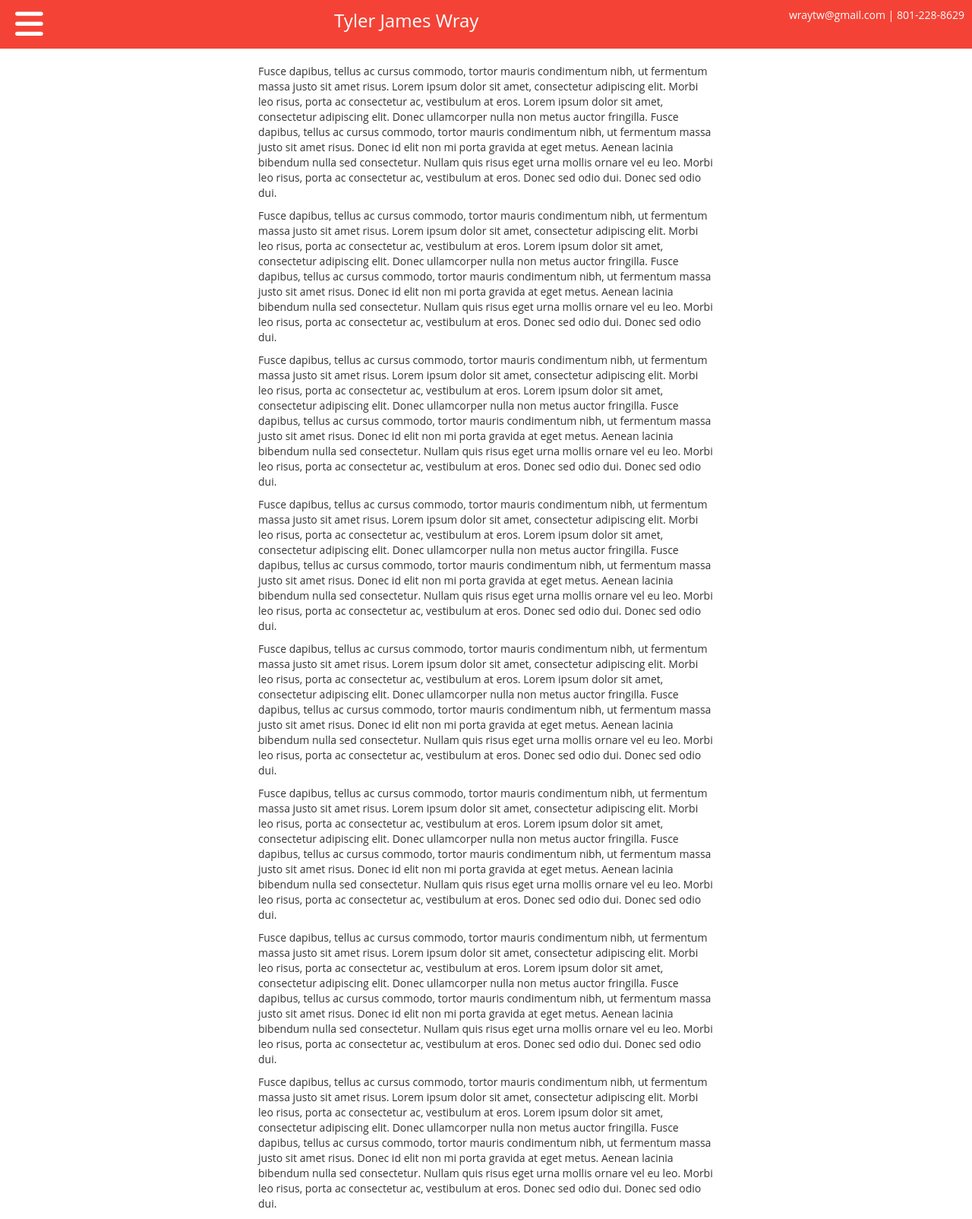
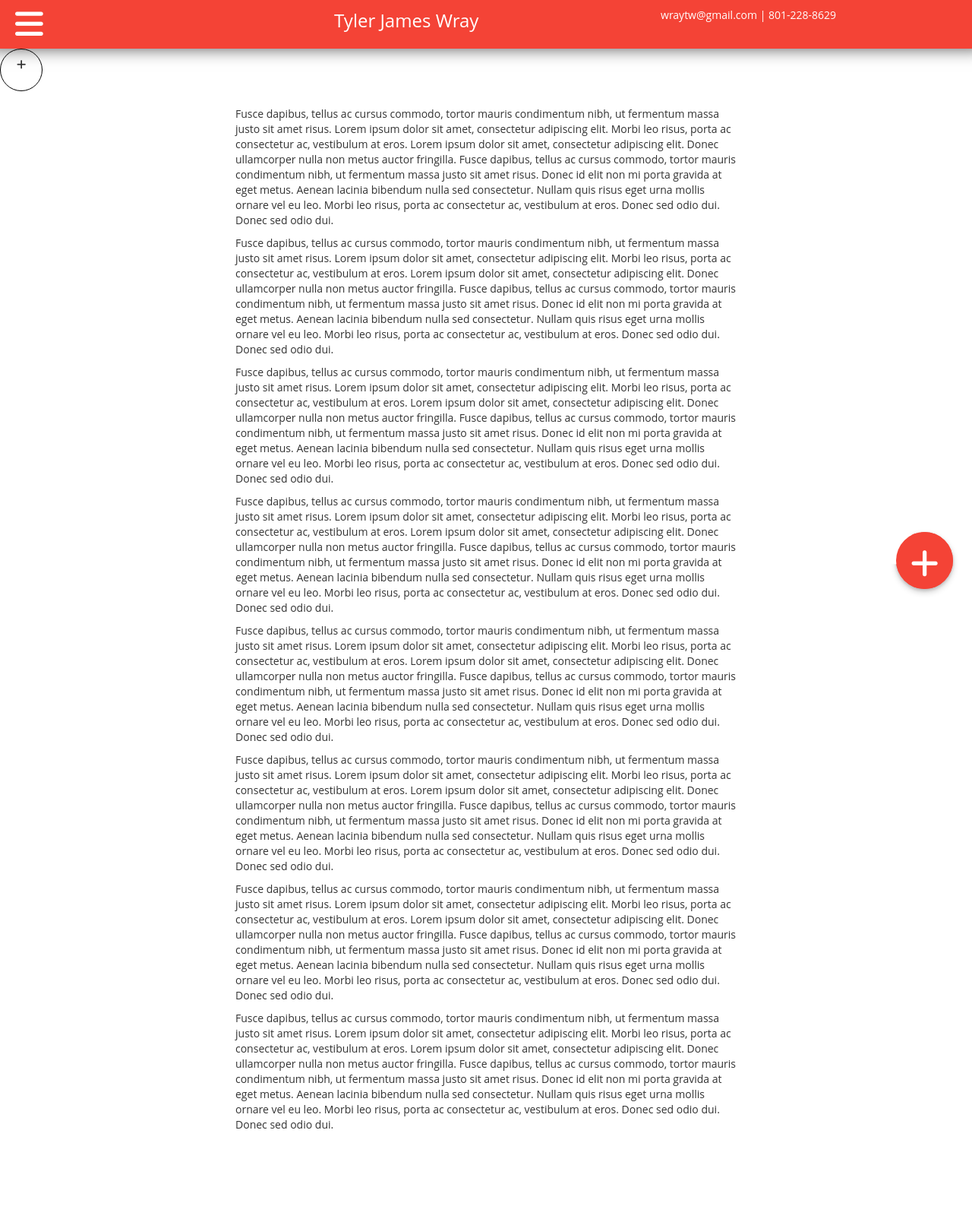
Before and after one commit to tylerwray/PersonalSite-old, a PHP site: page / in a window 1280 px wide. Shown: the whole page at 76% size. After the commit the page ends 1485 px from the top, so only its background shows below. Run offline with PHP 8.4, Linux system fonts and the light colour scheme; some libraries are stand-ins or nearby versions.

Commit message:
Adding scripts and jquery stuff

```diff
--- a/assets/style.css
+++ b/assets/style.css
@@ -3,18 +3,21 @@
     font-family: 'Open Sans', Tahoma, serif;
 
 }
+
+#jumbotron {
+    -webkit-animation: slideup 2s;
+}
 header {
     background-color: #F44336;
     padding: 10px;
-    margin-bottom: 20px;
+    box-shadow: 0px 1px 20px #636363;
+    overflow: hidden;
 }
 
 #info, #contact{
     float: right;
     color: white;
 }
-
-
 
 #nav {
     list-style-type: none;
@@ -37,6 +40,112 @@
 }
 
 article {
-    max-width: 600px;
+    padding: 20px;
+    max-width: 700px;
     margin: auto;
 }
+
+#fab {
+    width: 56px;
+    height: 56px;
+    padding: 10px;
+    border: 1px solid black;
+    border-radius: 900px;
+    text-align: center;
+}
+
+@import url(http://fonts.googleapis.com/css?family=Lato:300,400,700);
+* {
+  box-sizing: border-box;
+}
+
+.radial {
+  width: 75px;
+  height: 75px;
+  position: fixed;
+  right: 25px;
+  bottom: 25px;
+  background: #F44336;
+  border-radius: 50%;
+  -webkit-transition: all 0.5s;
+  transition: all 0.5s;
+  box-shadow: 0px 2px 4px rgba(0, 0, 0, 0.15), 0px 4px 8px rgba(0, 0, 0, 0.2);
+}
+
+.fab {
+  border: none;
+  color: white;
+  background-color: #F44336;
+  border-radius: 50%;
+  width: 75px;
+  height: 75px;
+  position: fixed;
+  right: 25px;
+  bottom: 25px;
+  -webkit-transition: all 0.5s;
+  transition: all 0.5s;
+}
+.fab:hover {
+  box-shadow: 0px 4px 6px rgba(0, 0, 0, 0.15), 0px 6px 10px rgba(0, 0, 0, 0.2);
+}
+
+#plus {
+  -webkit-transition: all 0.5s;
+  transition: all 0.5s;
+  margin-top: 7px;
+}
+
+#fa-1, #fa-2, #fa-3 {
+  position: fixed;
+  background: transparent;
+  border: none;
+  right: 60px;
+  bottom: 57px;
+  -webkit-transition: all 0.5s;
+  transition: all 0.5s;
+  color: white;
+}
+#fa-1:hover, #fa-2:hover, #fa-3:hover {
+  tansition-delay: 0s;
+  color: #F44336;
+}
+
+.radial.open {
+  height: 400px;
+  width: 400px;
+  right: -125px;
+  bottom: -125px;
+}
+.radial.open .fab {
+  background-color: #f30053;
+  box-shadow: 0px 2px 4px rgba(0, 0, 0, 0.15), 0px 4px 8px rgba(0, 0, 0, 0.2);
+}
+.radial.open #plus {
+  -webkit-transform: rotateZ(135deg) translate(-1px, 3px);
+          transform: rotateZ(135deg) translate(-1px, 3px);
+}
+.radial.open #fa-1 {
+  -webkit-transition-delay: 0s;
+          transition-delay: 0s;
+  -webkit-transform: translate(-110px, 10px);
+          transform: translate(-110px, 10px);
+}
+.radial.open #fa-2 {
+  -webkit-transition-delay: 0.1s;
+          transition-delay: 0.1s;
+  -webkit-transform: translate(-85px, -85px);
+          transform: translate(-85px, -85px);
+}
+.radial.open #fa-3 {
+  -webkit-transition-delay: 0.2s;
+          transition-delay: 0.2s;
+  -webkit-transform: translate(10px, -110px);
+          transform: translate(10px, -110px);
+}
+
+
+@media screen and (max-width: 480px) {
+    #contact {
+        display: none;
+    }
+}
--- a/index.html
+++ b/index.html
@@ -3,24 +3,50 @@
 
 <head>
     <meta title="Tyler Wray" />
-    <link rel="stylesheet" href="assets/style.css" />
-    <link rel="stylesheet" href="https://maxcdn.bootstrapcdn.com/bootstrap/3.3.6/css/bootstrap.min.css" integrity="sha384-1q8mTJOASx8j1Au+a5WDVnPi2lkFfwwEAa8hDDdjZlpLegxhjVME1fgjWPGmkzs7" crossorigin="anonymous">
-    <script src="https://use.fontawesome.com/d2a26e3cdc.js"></script>
+    <link
+        rel="stylesheet"
+        href="assets/style.css" />
+    <link
+        rel="stylesheet"
+        href="https://maxcdn.bootstrapcdn.com/bootstrap/3.3.6/css/bootstrap.min.css"
+        integrity="sha384-1q8mTJOASx8j1Au+a5WDVnPi2lkFfwwEAa8hDDdjZlpLegxhjVME1fgjWPGmkzs7"
+        crossorigin="anonymous">
+    <script
+        src="https://use.fontawesome.com/d2a26e3cdc.js">
+    </script>
+    <script
+        src="https://code.jquery.com/jquery-3.1.0.min.js"
+        integrity="sha256-cCueBR6CsyA4/9szpPfrX3s49M9vUU5BgtiJj06wt/s="
+        crossorigin="anonymous">
+    </script>
 </head>
 
 <body>
     <header class="row">
 
-        <div class="col-xs-2 col-sm-4 col-lg-4">
+        <div id="button" class="col-xs-2 col-lg-4">
             <i id="nav-btn" class="fa fa-bars fa-3x" aria-hidden="true"></i>
         </div>
-        <div class="col-xs-10 col-sm-4 col-lg-4">
-            <p id="name">Tyler James Wray</p>
+        <div id="name"class="col-xs-10 col-sm-4 col-lg-4">
+            <p>Tyler James Wray</p>
         </div>
         <div id="contact" class="col-sm-4 col-lg-4">
-            <p id="contact">wraytw@gmail.com | 801-228-8629</p>
+            <p>wraytw@gmail.com | 801-228-8629</p>
         </div>
     </header>
+<div id="jumbotron">
+    <div id="fab">
+        <i class="fa fa-plus" aria-hidden="true"></i>
+    </div>
+
+    <div class="radial">
+      <button class="fa fa-paper-plane fa-3x" id="fa-1"></button>
+      <button class="fa fa-home fa-3x" id="fa-2"></button>
+      <button class="fa fa-search fa-3x" id="fa-3"></button>
+      <button class="fab">
+        <div class="fa fa-plus fa-3x" id="plus"></div>
+      </button>
+    </div>
 
     <article>
         <p>
@@ -64,8 +90,17 @@
             at eget metus. Aenean lacinia bibendum nulla sed consectetur. Nullam quis risus eget urna mollis ornare vel eu leo. Morbi leo risus, porta ac consectetur ac, vestibulum at eros. Donec sed odio dui. Donec sed odio dui.
         </p>
     </article>
-
+</div>
 
 </body>
 
+<script>
+
+$(document).ready(function(){
+  $('.fab').click (function(){
+    $('.radial').toggleClass('open');
+  });
+});
+
+</script>
 </html>
```
